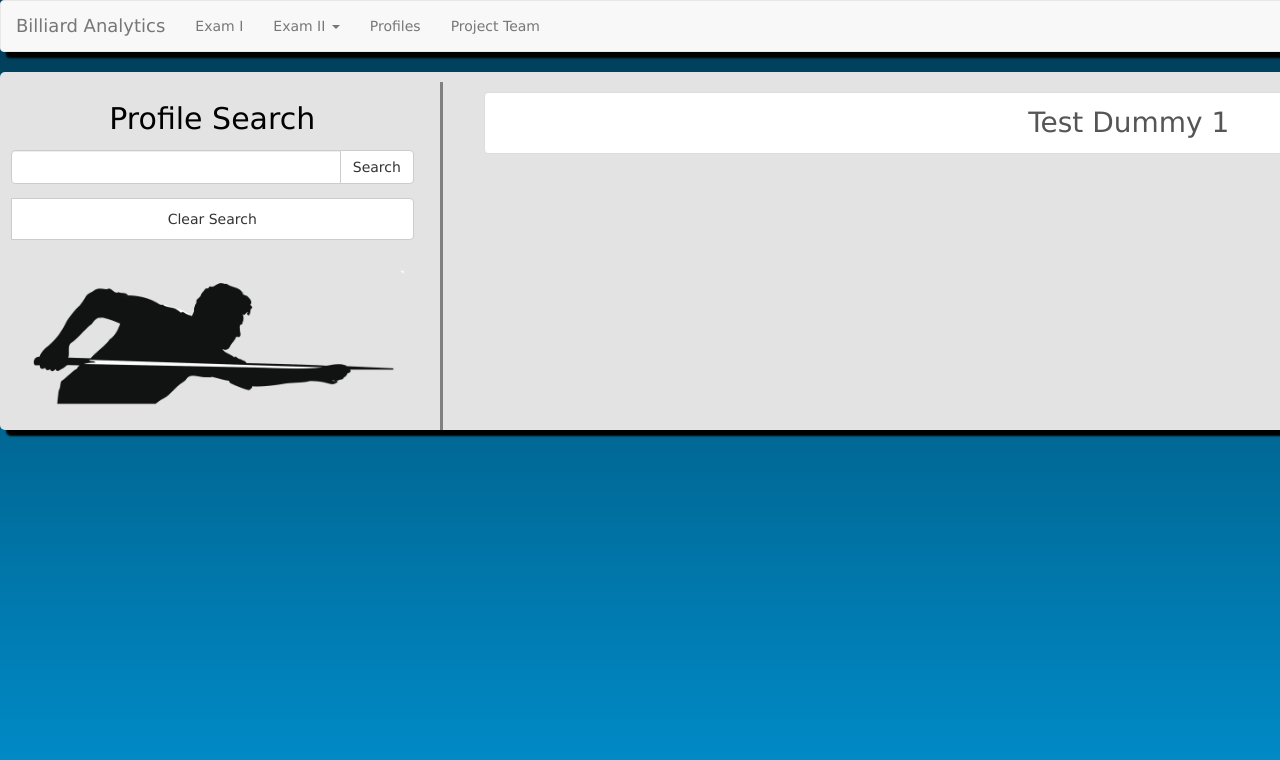
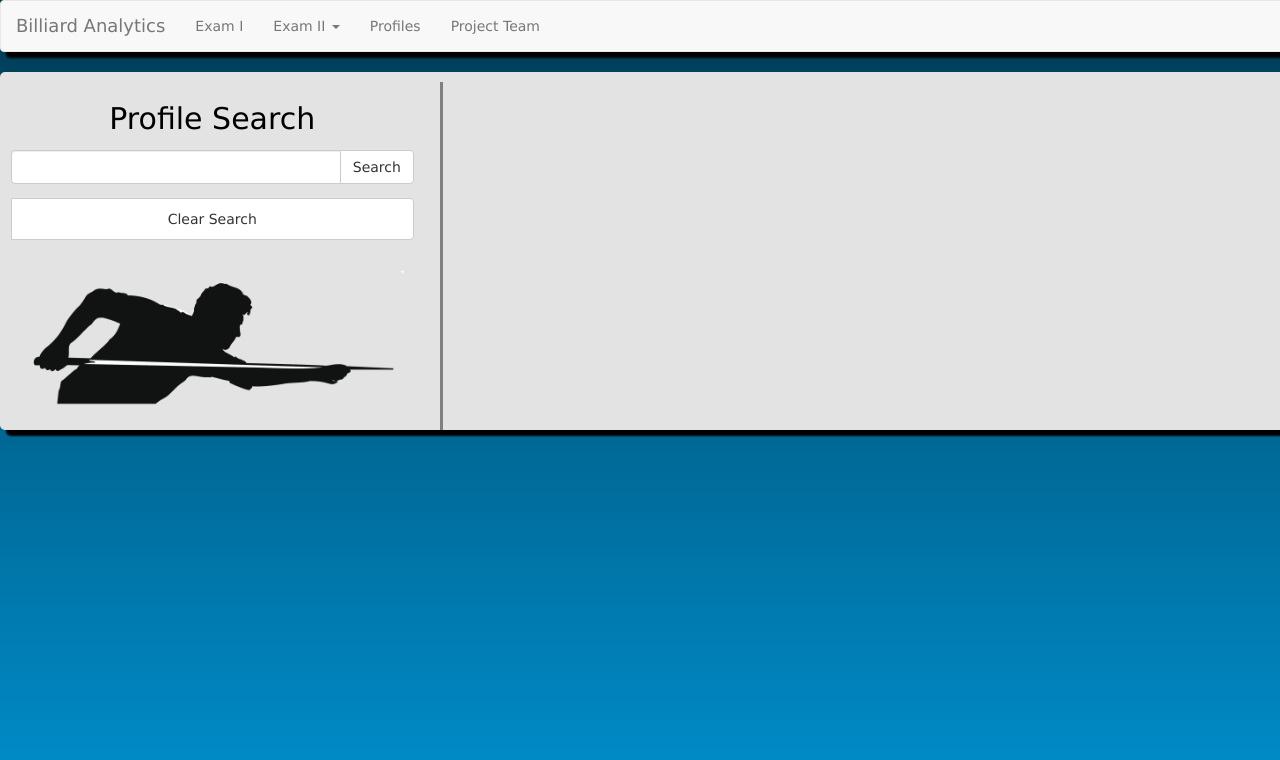
Before and after one commit to jabel3141/cs4241-Billiards, a website: page searchProfile.html in a window 1280 px wide. Shown: the top 760 px of the page. Drawn offline with nearby package versions, Linux system fonts and the light colour scheme; no server answers; a web font is replaced by a local one.

Commit message:
got rid of thing

```diff
--- a/searchProfile.html
+++ b/searchProfile.html
@@ -103,7 +103,6 @@
         <div class="col-sm-9" id="list-div">
           <div id="list-number"></div>
           <div class="list-group text-center" id="list">
-            <a href="profiles.html" class="list-group-item">Test Dummy 1</a>
           </div>
         </div>
       </div>
```
